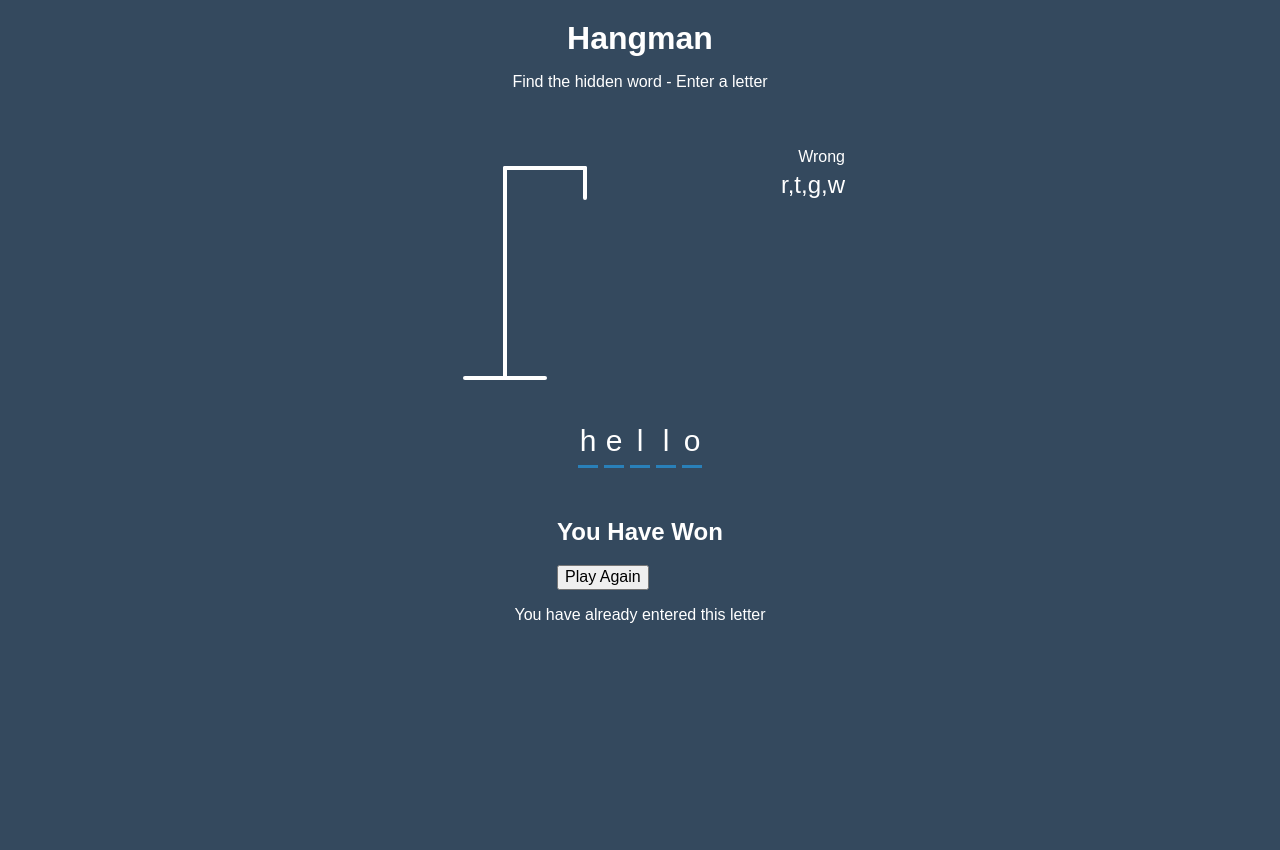
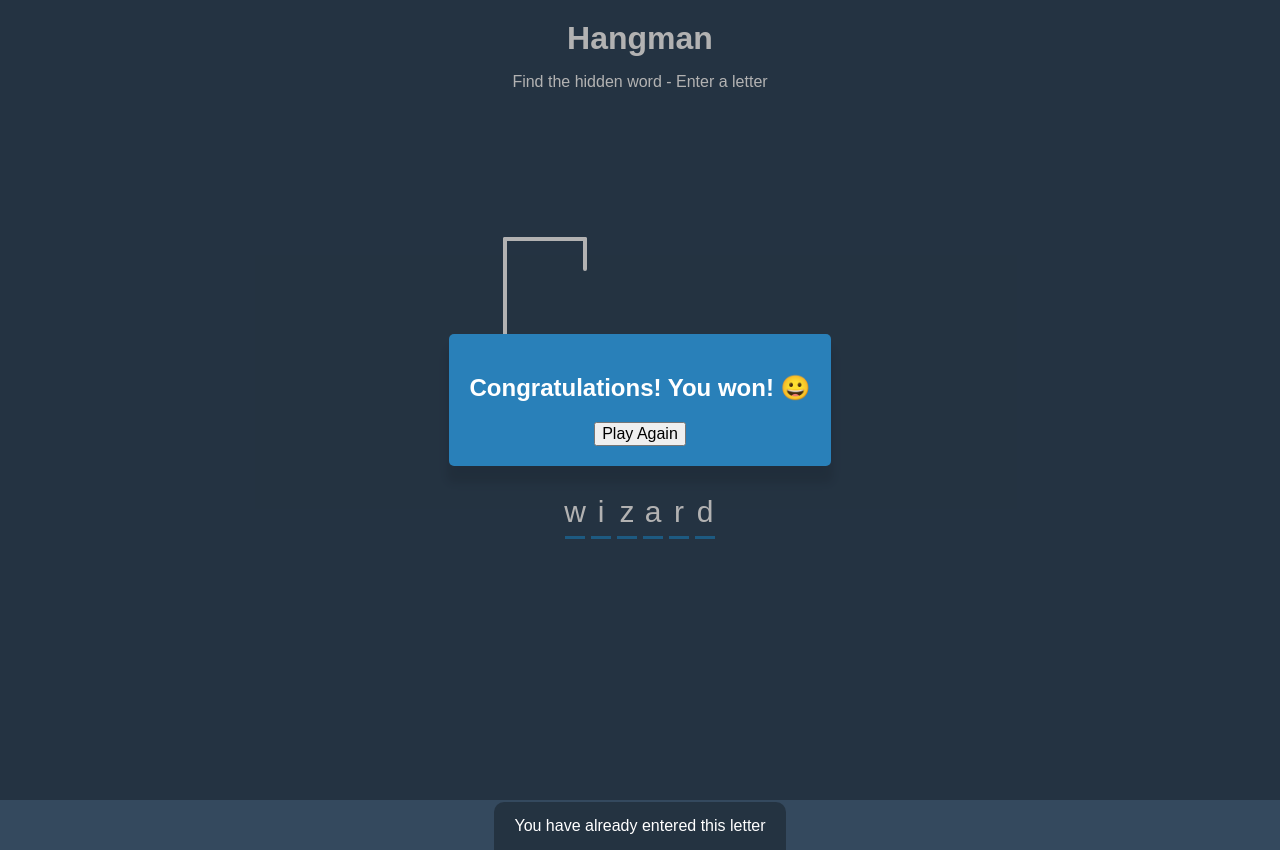
Before and after one commit to Wynt-Fost/hangman, a plain HTML site: page index.html in a window 1280 px wide. Before the commit the page ends 800 px from the top, so only its background shows below. Drawn offline with Linux system fonts and the light colour scheme.

Commit message:
adding styles and js

```diff
--- a/index.html
+++ b/index.html
@@ -34,17 +34,16 @@
 
         <div class="wrongLettersContainer">
             <div id="WrongLetters">
-                <p>Wrong</p>
-                <span> r,t,g,w</span>
+
             </div>
         </div>
 
         <div class="word" id="word">
-            <div class="letter">h</div>
-            <div class="letter">e</div>
-            <div class="letter">l</div>
-            <div class="letter">l</div>
-            <div class="letter">o</div>
+            <div class="letter"></div>
+            <div class="letter"></div>
+            <div class="letter"></div>
+            <div class="letter"></div>
+            <div class="letter"></div>
         </div>
     </div>
 
@@ -52,7 +51,7 @@
 
     <div class="popUpContainer" id="popUpContainer">
         <div class="popUp">
-            <h2 id="finalMessage">You Have Won</h2>
+            <h2 id="finalMessage"></h2>
             <button id="playBotton">Play Again</button>
         </div>
     </div>
@@ -61,6 +60,7 @@
     <div class="notificationContainer" id="notificationContainer">
         <p>You have already entered this letter</p>
     </div>
+    <script src="script.js"></script>
 </body>
 
 </html>
--- a/script.js
+++ b/script.js
@@ -0,0 +1,45 @@
+const wordEl = document.getElementById('word');
+const wrongLettersEl = document.getElementById('wrongLetters');
+const playAgainBTN = document.getElementById('playAgain');
+const popUp = document.getElementById('popUpContainer');
+const notification = document.getElementById('NotificationContainer');
+const finalMessage = document.getElementById('finalMessage');
+
+const figureParts = document.querySelectorAll('.figurePart');
+
+const words = ['application', 'programing', 'interface', 'wizard']
+// 'relaxation', 'shed', 'land', 'lose', 'river', 'bathtub', 'egg', 'stream', 'compose', 'effective', 'summer', 'disorder', 'education', 'stunning', 'tool', 'investment', 'temperature', 'confuse', 'extract'
+
+let selectedWord = words[Math.floor(Math.random() * words.length)];
+console.log(selectedWord)
+
+
+const correctLetters = ['w', 'i', 'z', 'a', 'r', 'd'];
+const wrongLetters = [];
+
+// show hidden word
+function displayWord() {
+    wordEl.innerHTML = `
+    ${selectedWord
+            .split('')
+            .map(
+                letter => `
+        <span class="letter">
+        ${correctLetters.includes(letter) ? letter : ''}
+        </span>
+        `
+
+            )
+            .join('')}
+    `;
+
+    const innerWord = wordEl.innerText.replace(/\n/g, '')
+
+    if (innerWord === selectedWord) {
+        finalMessage.innerText = 'Congratulations! You won! 😀';
+        popUp.style.display = 'flex';
+    }
+    console.log(wordEl.innerText)
+}
+
+displayWord();
--- a/styles.css
+++ b/styles.css
@@ -335,3 +335,61 @@ h1 {
     height: 50px;
     width: 20px;
 }
+
+.popUpContainer {
+    background-color: rgba(0, 0, 0, 0.3);
+    position: fixed;
+    top: 0;
+    bottom: 0;
+    left: 0;
+    right: 0;
+    /* display: flex; */
+    display: none;
+    align-items: center;
+    justify-content: center;
+}
+
+.popUp {
+    background: #2980b9;
+    border-radius: 5px;
+    box-shadow: 0 15px 10px 3px rgba(0, 0, 0, 0.1);
+    padding: 20px;
+    text-align: center;
+}
+
+.popup button {
+    cursor: pointer;
+    background-color: #fff;
+    color: #2980b9;
+    border: 0;
+    margin-top: 20px;
+    padding-top: 20px;
+    padding: 12px 20px;
+    font-size: 16px;
+}
+
+.popup button:active {
+    transform: scale(0.98);
+}
+
+.popup button:focus {
+    outline: 0;
+}
+
+.notificationContainer {
+    background-color: rgba(0, 0, 0, 0.3);
+    border-radius: 10px 10px 0 0;
+    padding: 15px 20px;
+    position: absolute;
+    bottom: -50px;
+    transition: transform 0.3s ease-in-out;
+
+}
+
+.notificationContainer p {
+    margin: 0px;
+}
+
+.notificationContainer.show {
+    transform: translateY(-50px);
+}
```
